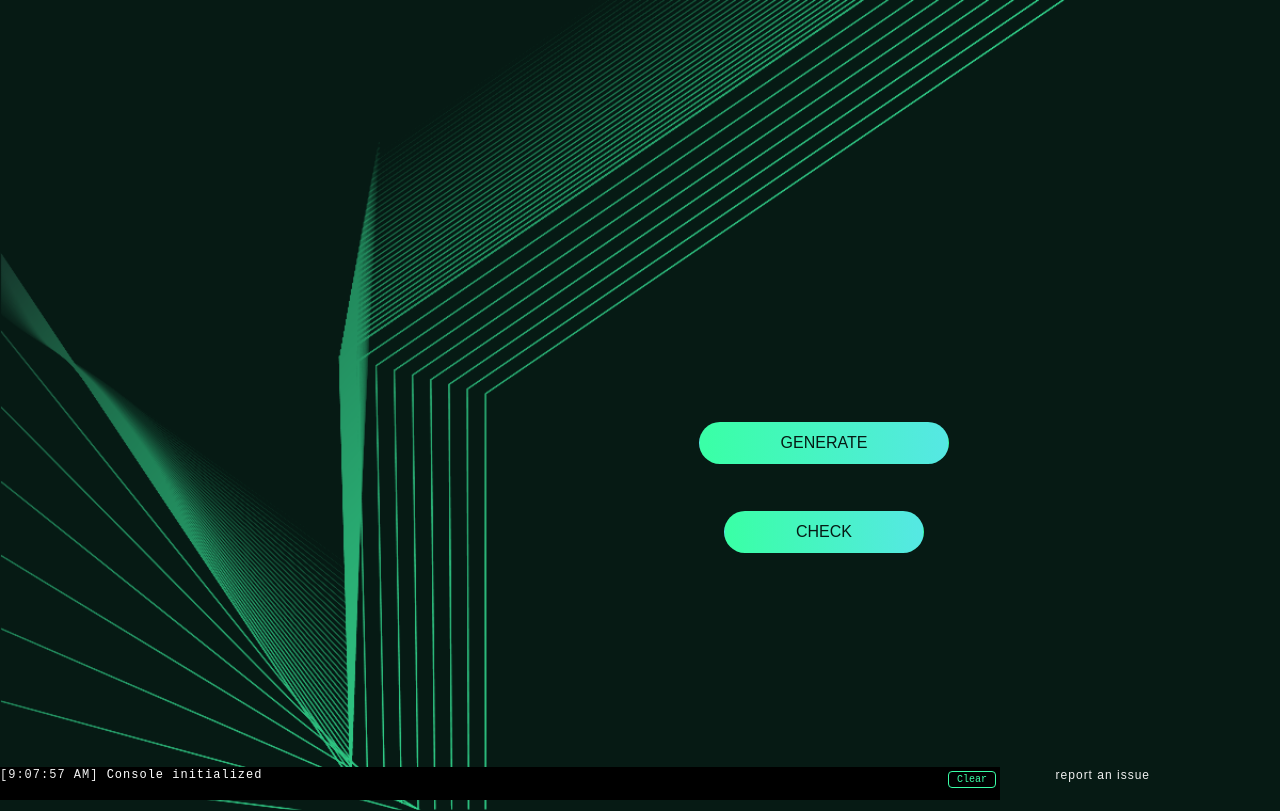
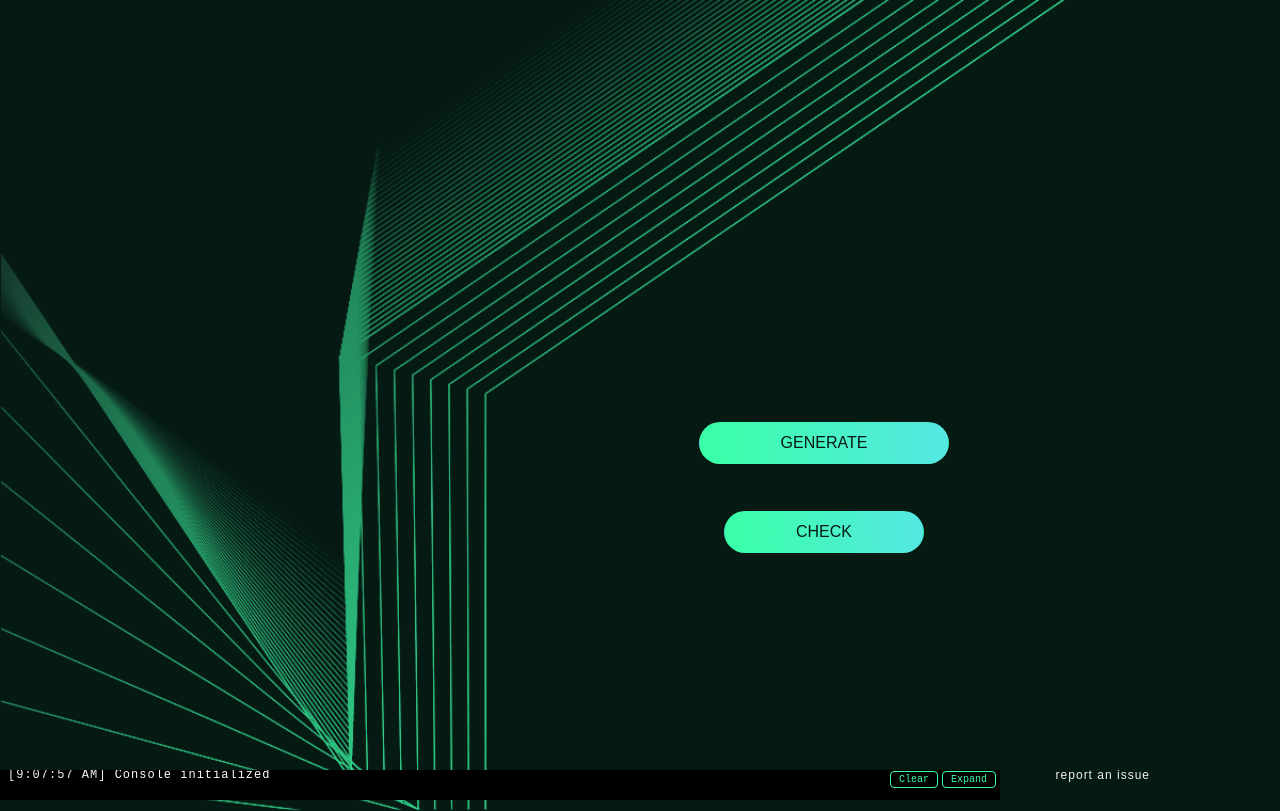
Before and after one commit to spacemeshos/sm-init-app-v2, a React (Create React App) app: page / in a window 1280 px wide. Built offline with nearby package versions, Linux system fonts and the light colour scheme; a web font is replaced by a local one.

Commit message:
add option to resize console

```diff
--- a/src/components/ConsoleView.tsx
+++ b/src/components/ConsoleView.tsx
@@ -1,18 +1,26 @@
-import React, { useEffect, useRef } from "react";
+import React, { useEffect, useRef, useState } from "react";
 import styled from "styled-components";
 import Colors from "../styles/colors";
 import { useConsole } from "../state/ConsoleContext";
 
-const ConsoleContainer = styled.div`
+interface ConsoleContainerProps {
+  $isExpanded: boolean;
+  $height?: number;
+}
+
+const ConsoleContainer = styled.div<ConsoleContainerProps>`
   background-color: ${Colors.black};
   font-family: 'Courier New', Courier, monospace;
   min-height: 20px;
-  max-height: 60px;
+  height: ${props => props.$isExpanded ? `${props.$height || 300}px` : '30px'};
+  max-height: ${props => props.$isExpanded ? '500px' : '30px'};
   overflow-y: auto;
   color: ${Colors.greenVeryLight};
   font-size: 12px;
   line-height: 1.4;
   position: relative;
+  transition: height 0.3s ease;
+  resize: ${props => props.$isExpanded ? 'vertical' : 'none'};
 
   /* Scrollbar styling */
   &::-webkit-scrollbar {
@@ -31,12 +39,35 @@ const ConsoleContainer = styled.div`
   &::-webkit-scrollbar-thumb:hover {
     background: ${Colors.greenLight}80;
   }
+
+  /* Resize handle styling */
+  &::after {
+    content: '';
+    position: absolute;
+    bottom: 0;
+    left: 0;
+    right: 0;
+    height: 4px;
+    cursor: ${props => props.$isExpanded ? 'ns-resize' : 'default'};
+    background: ${props => props.$isExpanded ? `${Colors.greenLight}20` : 'transparent'};
+    transition: background 0.2s ease;
+  }
+
+  &:hover::after {
+    background: ${props => props.$isExpanded ? `${Colors.greenLight}40` : 'transparent'};
+  }
 `;
 
-const ClearButton = styled.button`
+const ButtonContainer = styled.div`
   position: absolute;
   top: 4px;
   right: 4px;
+  display: flex;
+  gap: 4px;
+  z-index: 1;
+`;
+
+const ConsoleButton = styled.button`
   background-color: ${Colors.black};
   border: 1px solid ${Colors.greenLight};
   color: ${Colors.greenLight};
@@ -45,7 +76,6 @@ const ClearButton = styled.button`
   font-size: 10px;
   cursor: pointer;
   font-family: 'Courier New', Courier, monospace;
-  z-index: 1;
 
   &:hover {
     background-color: ${Colors.greenLight}20;
@@ -54,6 +84,7 @@ const ClearButton = styled.button`
 
 const CommandGroup = styled.div`
   margin-bottom: 16px;
+  padding: 0 8px;
 `;
 
 const CommandLine = styled.div`
@@ -88,14 +119,33 @@ const Timestamp = styled.span`
 `;
 
 const ConsoleView: React.FC = () => {
-  const { entries, clearConsole } = useConsole();
+  const { entries, clearConsole, isExpanded, toggleExpand } = useConsole();
   const consoleRef = useRef<HTMLDivElement>(null);
   const prevEntriesLengthRef = useRef(entries.length);
+  const [height, setHeight] = useState(300);
+
+  // Handle resize observer
+  useEffect(() => {
+    if (!consoleRef.current || !isExpanded) return;
+
+    const resizeObserver = new ResizeObserver((entries) => {
+      const entry = entries[0];
+      if (entry) {
+        setHeight(entry.contentRect.height);
+      }
+    });
+
+    resizeObserver.observe(consoleRef.current);
+
+    return () => {
+      resizeObserver.disconnect();
+    };
+  }, [isExpanded]);
 
   // Debug logging
   useEffect(() => {
-    console.log("ConsoleView rendered with:", { entries });
-  }, [entries]);
+    console.log("ConsoleView rendered with:", { entries, isExpanded });
+  }, [entries, isExpanded]);
 
   // Auto-scroll to bottom when entries change
   useEffect(() => {
@@ -139,10 +189,19 @@ const ConsoleView: React.FC = () => {
   };
 
   return (
-    <ConsoleContainer ref={consoleRef}>
-      {entries.length > 0 && (
-        <ClearButton onClick={clearConsole}>Clear</ClearButton>
-      )}
+    <ConsoleContainer
+      ref={consoleRef}
+      $isExpanded={isExpanded}
+      $height={height}
+    >
+      <ButtonContainer>
+        {entries.length > 0 && (
+          <ConsoleButton onClick={clearConsole}>Clear</ConsoleButton>
+        )}
+        <ConsoleButton onClick={toggleExpand}>
+          {isExpanded ? 'Minimize' : 'Expand'}
+        </ConsoleButton>
+      </ButtonContainer>
       {renderContent()}
     </ConsoleContainer>
   );
--- a/src/state/ConsoleContext.tsx
+++ b/src/state/ConsoleContext.tsx
@@ -8,20 +8,24 @@ interface ConsoleEntry {
 
 interface ConsoleState {
   entries: ConsoleEntry[];
+  isExpanded: boolean;
 }
 
 type ConsoleAction =
   | { type: 'UPDATE'; command: string; output: string }
   | { type: 'CLEAR' }
-  | { type: 'INITIALIZE' };
+  | { type: 'INITIALIZE' }
+  | { type: 'TOGGLE_EXPAND' };
 
 interface ConsoleContextType extends ConsoleState {
   updateConsole: (command: string, output: string) => void;
   clearConsole: () => void;
+  toggleExpand: () => void;
 }
 
 const initialState: ConsoleState = {
-  entries: []
+  entries: [],
+  isExpanded: false
 };
 
 function consoleReducer(state: ConsoleState, action: ConsoleAction): ConsoleState {
@@ -37,20 +41,26 @@ function consoleReducer(state: ConsoleState, action: ConsoleAction): ConsoleStat
       };
 
       console.log('New state after update:', {
+        ...state,
         entries: [...state.entries, newEntry]
       });
 
       return {
+        ...state,
         entries: [...state.entries, newEntry]
       };
     }
 
     case 'CLEAR':
-      return initialState;
+      return {
+        ...state,
+        entries: []
+      };
 
     case 'INITIALIZE': {
       const timestamp = new Date().toLocaleTimeString();
       return {
+        ...state,
         entries: [{
           command: '',
           output: 'Console initialized',
@@ -58,6 +68,12 @@ function consoleReducer(state: ConsoleState, action: ConsoleAction): ConsoleStat
         }]
       };
     }
+
+    case 'TOGGLE_EXPAND':
+      return {
+        ...state,
+        isExpanded: !state.isExpanded
+      };
 
     default:
       return state;
@@ -85,6 +101,11 @@ export const ConsoleProvider: React.FC<{ children: React.ReactNode }> = ({ child
     dispatch({ type: 'CLEAR' });
   }, []);
 
+  const toggleExpand = useCallback(() => {
+    console.log('toggleExpand called');
+    dispatch({ type: 'TOGGLE_EXPAND' });
+  }, []);
+
   // Debug log state changes
   useEffect(() => {
     console.log('Console state:', state);
@@ -93,8 +114,9 @@ export const ConsoleProvider: React.FC<{ children: React.ReactNode }> = ({ child
   const value = React.useMemo(() => ({
     ...state,
     updateConsole,
-    clearConsole
-  }), [state, updateConsole, clearConsole]);
+    clearConsole,
+    toggleExpand
+  }), [state, updateConsole, clearConsole, toggleExpand]);
 
   return (
     <ConsoleContext.Provider value={value}>
@@ -118,6 +140,7 @@ export const debugConsoleState = (state: ConsoleState) => {
   console.log('Current console state:', {
     entries: state.entries,
     entryCount: state.entries.length,
-    hasContent: state.entries.length > 0
+    hasContent: state.entries.length > 0,
+    isExpanded: state.isExpanded
   });
 };
```
